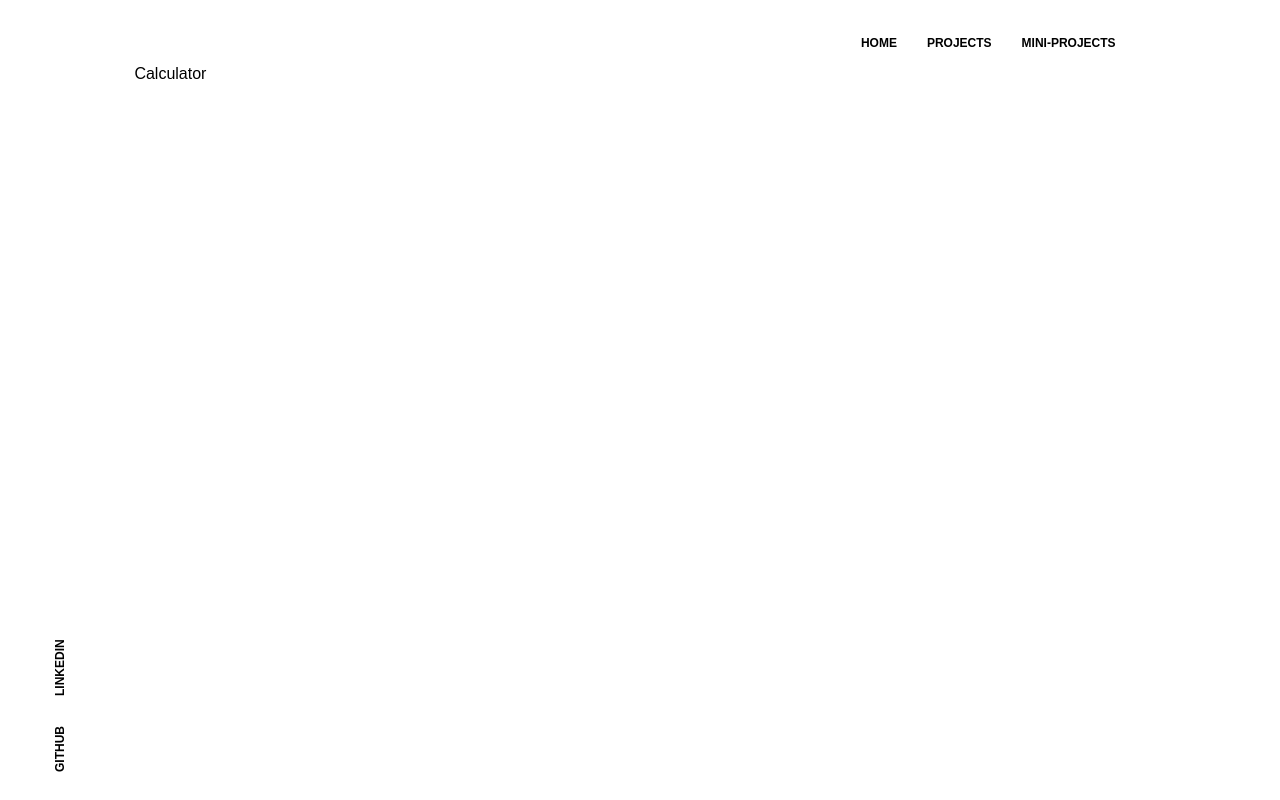
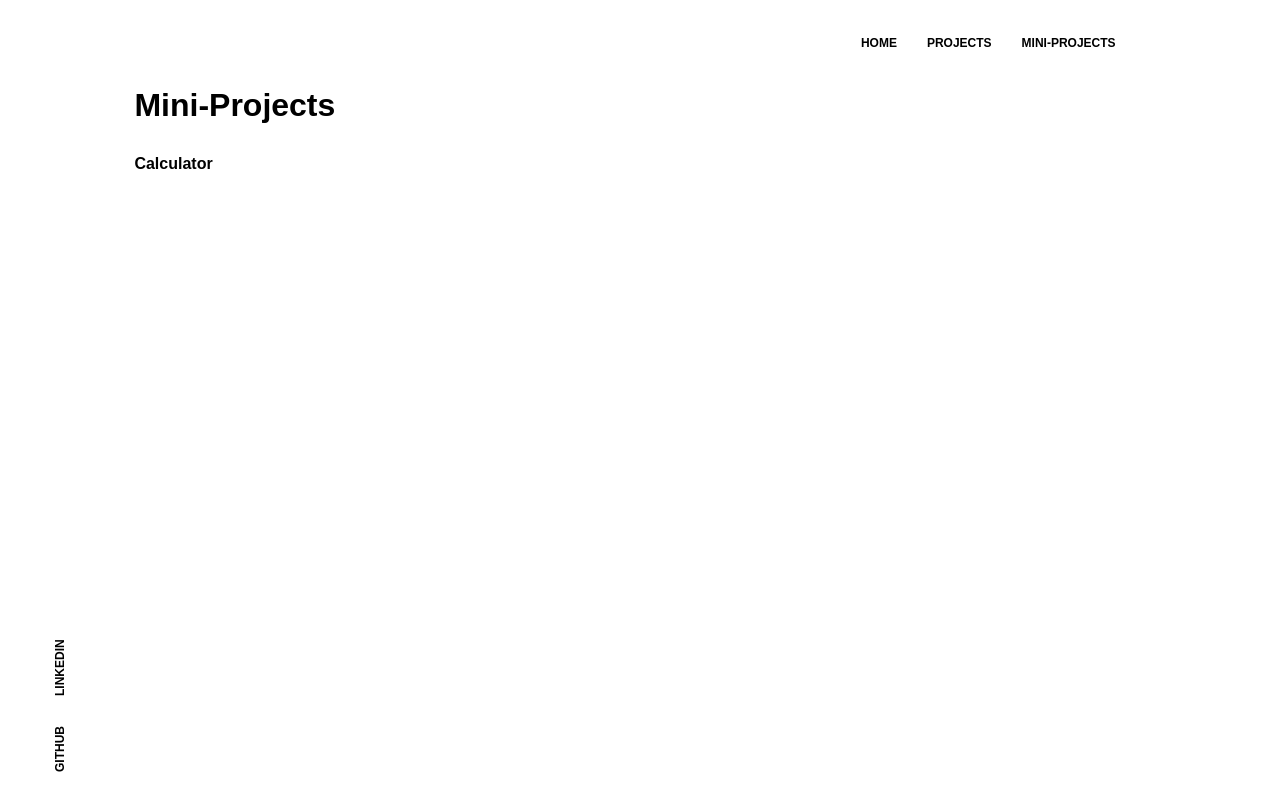
Before and after one commit to FayeCarter/portfolio, a React (Create React App) app: page /mini-projects in a window 1280 px wide. Built offline with nearby package versions, Linux system fonts and the light colour scheme.

Commit message:
Update Mini-ptojects page

```diff
--- a/src/components/CalculatorProject.js
+++ b/src/components/CalculatorProject.js
@@ -1,4 +1,4 @@
-import React, { useEffect, useState } from 'react';
+import React from 'react';
 import Navigation from './Navigation';
 import Links from './Links';
 import Calculator from "../components/mini-projects/Calculator/Calculator";
--- /dev/null
+++ b/src/components/MiniProjects.css
@@ -0,0 +1,12 @@
+.calculator-link {
+  font-weight: bold;
+}
+
+.calculator-link:hover {
+  color: rgb(35, 79, 88);
+}
+
+
+.mini-projects-links {
+  padding-top: 10px;
+}
--- a/src/components/MiniProjects.js
+++ b/src/components/MiniProjects.js
@@ -2,6 +2,7 @@ import React from 'react';
 import { Link } from 'react-router-dom';
 import Navigation from './Navigation';
 import Links from './Links';
+import './MiniProjects.css';
 
 function MiniProjects() {
   return (
@@ -10,7 +11,10 @@ function MiniProjects() {
       <div className="Window">
         <Navigation />
         <div className="Mini-Projects">
-          <Link className="calculator-link" to="/mini-projects/Calculator">Calculator</Link>
+          <h1>Mini-Projects</h1>
+          <div className="mini-projects-links">
+            <Link className="calculator-link" to="/mini-projects/Calculator">Calculator</Link>
+          </div>
         </div>
       </div>
     </div>
```
